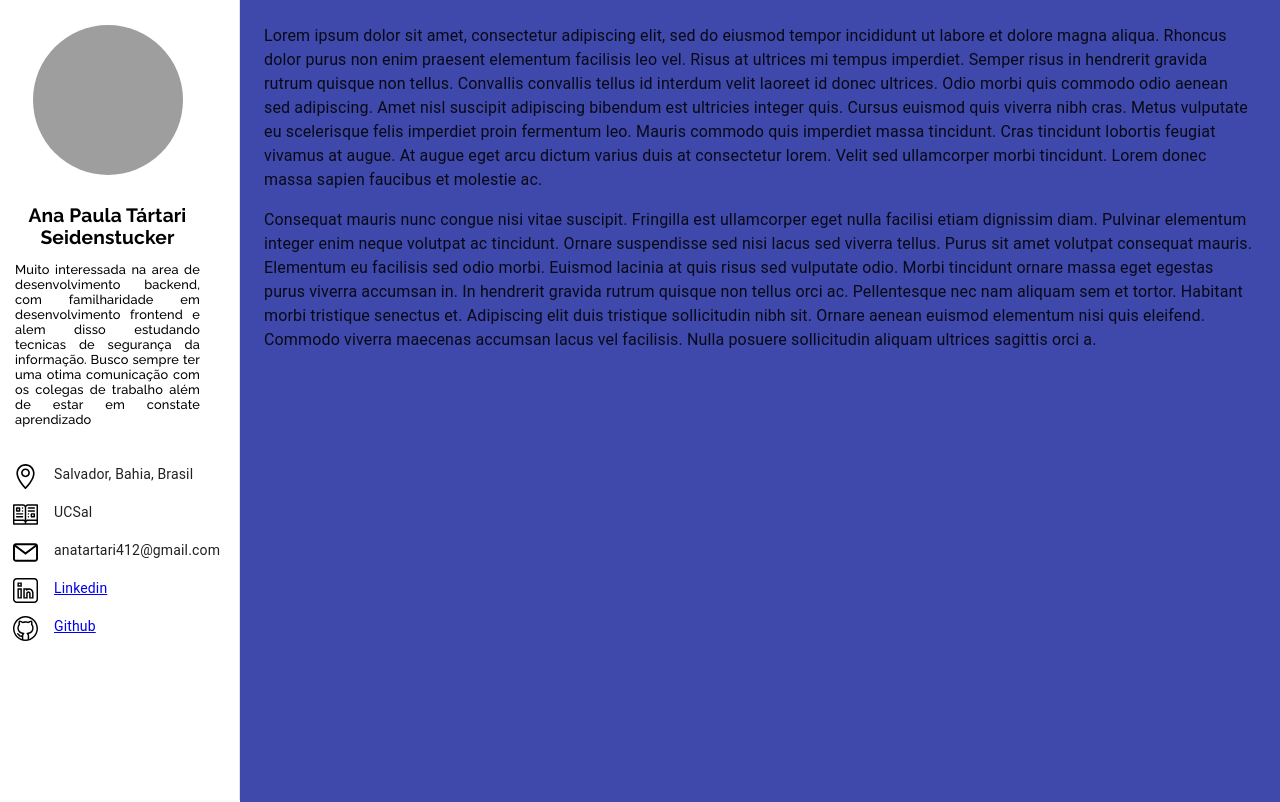
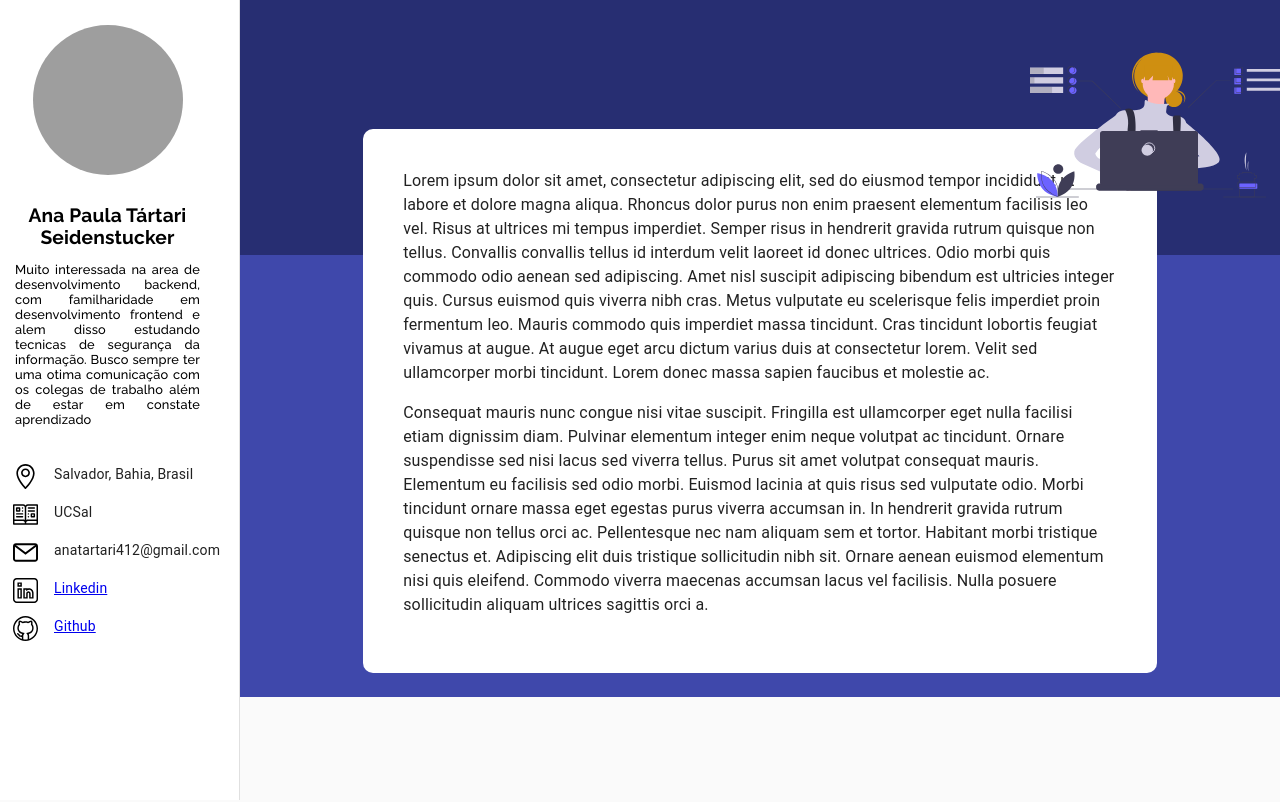
Before and after one commit to anatartari/WebCurriculo, a Next.js app in the folder web-curriculum/: page / in a window 1280 px wide. Shown: the top 802 px of the page. Built offline with nearby package versions, Linux system fonts and the light colour scheme; grey boxes are pictures that could not be loaded.

Commit message:
Modificação na area de conteudo

```diff
--- a/web-curriculum/pages/index.js
+++ b/web-curriculum/pages/index.js
@@ -2,7 +2,7 @@ import Head from "next/head";
 
 import Grid from "@material-ui/core/Grid";
 import Sidebar from "../components/sidebar";
-// import ImagemMenina from "../components/imagem/index";
+import ImagemMenina from "../components/imagem/index";
 
 import CssBaseline from "@material-ui/core/CssBaseline";
 import Drawer from "@material-ui/core/Drawer";
@@ -37,9 +37,17 @@ const useStyles = makeStyles((theme) => ({
   },
   content: {
     flexGrow: 1,
-    padding: theme.spacing(3),
+    // padding: theme.spacing(3),
     backgroundColor: "#3F48AB",
     height: "100%",
+  },
+  conteudo: {
+    padding: theme.spacing(3),
+    height: "100%",
+    display: "flex",
+    justifyContent: "center",
+    alignItems: "center",
+    marginTop: -150,
   },
 }));
 
@@ -98,82 +106,66 @@ export default function Home(props) {
         </nav>
         <main className={classes.content}>
           {/* <div className={classes.toolbar} /> */}
-          <Typography paragraph>
-            Lorem ipsum dolor sit amet, consectetur adipiscing elit, sed do
-            eiusmod tempor incididunt ut labore et dolore magna aliqua. Rhoncus
-            dolor purus non enim praesent elementum facilisis leo vel. Risus at
-            ultrices mi tempus imperdiet. Semper risus in hendrerit gravida
-            rutrum quisque non tellus. Convallis convallis tellus id interdum
-            velit laoreet id donec ultrices. Odio morbi quis commodo odio aenean
-            sed adipiscing. Amet nisl suscipit adipiscing bibendum est ultricies
-            integer quis. Cursus euismod quis viverra nibh cras. Metus vulputate
-            eu scelerisque felis imperdiet proin fermentum leo. Mauris commodo
-            quis imperdiet massa tincidunt. Cras tincidunt lobortis feugiat
-            vivamus at augue. At augue eget arcu dictum varius duis at
-            consectetur lorem. Velit sed ullamcorper morbi tincidunt. Lorem
-            donec massa sapien faucibus et molestie ac.
-          </Typography>
-          <Typography paragraph>
-            Consequat mauris nunc congue nisi vitae suscipit. Fringilla est
-            ullamcorper eget nulla facilisi etiam dignissim diam. Pulvinar
-            elementum integer enim neque volutpat ac tincidunt. Ornare
-            suspendisse sed nisi lacus sed viverra tellus. Purus sit amet
-            volutpat consequat mauris. Elementum eu facilisis sed odio morbi.
-            Euismod lacinia at quis risus sed vulputate odio. Morbi tincidunt
-            ornare massa eget egestas purus viverra accumsan in. In hendrerit
-            gravida rutrum quisque non tellus orci ac. Pellentesque nec nam
-            aliquam sem et tortor. Habitant morbi tristique senectus et.
-            Adipiscing elit duis tristique sollicitudin nibh sit. Ornare aenean
-            euismod elementum nisi quis eleifend. Commodo viverra maecenas
-            accumsan lacus vel facilisis. Nulla posuere sollicitudin aliquam
-            ultrices sagittis orci a.
-          </Typography>
-          <br />
-          <br />
-          <br />
-          <br />
-          <br />
-          <br />
-          <br />
-          <br />
-          <br />
-          <br />
-          <br />
-          <br />
-          <br />
-          <br />
-          <br />
-          <br />
-          <br />
-          <br />
-          <br />
-          <br />
-          <br />
-          <br />
-          <br />
-          <br />
-          <br />
-          <br />
-          <br />
-          <br />
-          <br />
-          <br />
-          <br />
-          <br />
-          <br />
-          <br />
-          <br />
-          <br />
-          <br />
-          <br />
-          <br />
-          <br />
-          <br />
-          <br />
-          <br />
-          <br />
-          <br />
-          <br />
+          <Grid
+            container
+            direction="row"
+            justify="flex-end"
+            alignItems="center"
+            style={{ backgroundColor: "#272E72", maxHeight: "500px" }}
+          >
+            <ImagemMenina />
+          </Grid>
+          <div className={classes.conteudo}>
+            <Grid
+              container
+              direction="row"
+              justify="center"
+              alignItems="center"
+              style={{ width: "80%" }}
+            >
+              <Grid
+                item
+                style={{
+                  backgroundColor: "white",
+                  padding: 40,
+                  borderRadius: 10,
+                }}
+              >
+                <Typography paragraph>
+                  Lorem ipsum dolor sit amet, consectetur adipiscing elit, sed
+                  do eiusmod tempor incididunt ut labore et dolore magna aliqua.
+                  Rhoncus dolor purus non enim praesent elementum facilisis leo
+                  vel. Risus at ultrices mi tempus imperdiet. Semper risus in
+                  hendrerit gravida rutrum quisque non tellus. Convallis
+                  convallis tellus id interdum velit laoreet id donec ultrices.
+                  Odio morbi quis commodo odio aenean sed adipiscing. Amet nisl
+                  suscipit adipiscing bibendum est ultricies integer quis.
+                  Cursus euismod quis viverra nibh cras. Metus vulputate eu
+                  scelerisque felis imperdiet proin fermentum leo. Mauris
+                  commodo quis imperdiet massa tincidunt. Cras tincidunt
+                  lobortis feugiat vivamus at augue. At augue eget arcu dictum
+                  varius duis at consectetur lorem. Velit sed ullamcorper morbi
+                  tincidunt. Lorem donec massa sapien faucibus et molestie ac.
+                </Typography>
+                <Typography paragraph>
+                  Consequat mauris nunc congue nisi vitae suscipit. Fringilla
+                  est ullamcorper eget nulla facilisi etiam dignissim diam.
+                  Pulvinar elementum integer enim neque volutpat ac tincidunt.
+                  Ornare suspendisse sed nisi lacus sed viverra tellus. Purus
+                  sit amet volutpat consequat mauris. Elementum eu facilisis sed
+                  odio morbi. Euismod lacinia at quis risus sed vulputate odio.
+                  Morbi tincidunt ornare massa eget egestas purus viverra
+                  accumsan in. In hendrerit gravida rutrum quisque non tellus
+                  orci ac. Pellentesque nec nam aliquam sem et tortor. Habitant
+                  morbi tristique senectus et. Adipiscing elit duis tristique
+                  sollicitudin nibh sit. Ornare aenean euismod elementum nisi
+                  quis eleifend. Commodo viverra maecenas accumsan lacus vel
+                  facilisis. Nulla posuere sollicitudin aliquam ultrices
+                  sagittis orci a.
+                </Typography>
+              </Grid>
+            </Grid>
+          </div>
         </main>
       </div>
 
```
